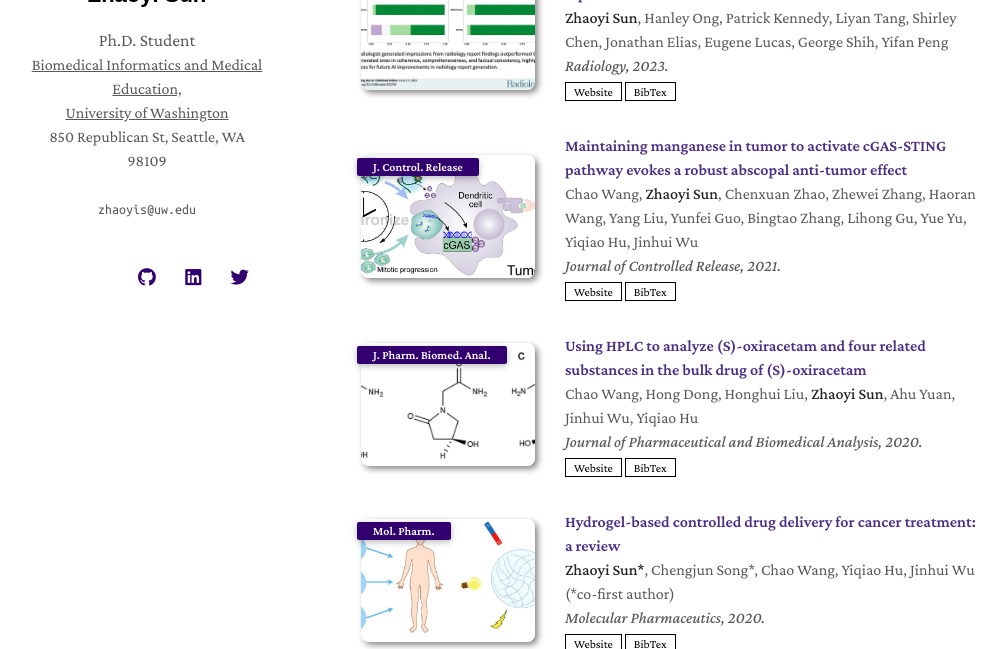
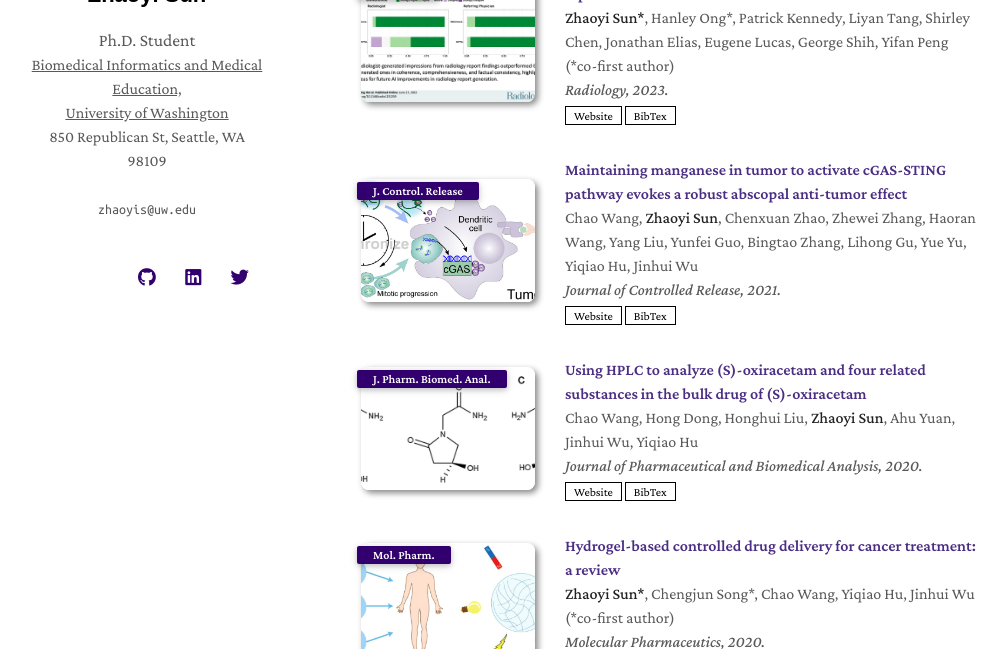
Before and after one commit to GeraldSun/GeraldSun.github.io, a Jekyll site: the page built from index.md, in a window 1280 px wide and 900 px high, scrolled down 1495 px, cut to the strip 251-900 px from the top of the window. Shown: the whole strip, without its empty margins (129-1136 px from the left). Built offline with Jekyll 4.4.1, drawn with Linux system fonts in a browser that asks for light colours; nearby versions of some CDN libraries; a style sheet for code colours, icons or effects is not loaded; our own code applies the rules of GitHub Pages for plain Markdown files.

Commit message:
Update publications.yml

```diff
--- a/_data/publications.yml
+++ b/_data/publications.yml
@@ -51,7 +51,7 @@ main:
     image: ./assets/img/202304.jpeg
 
   - title: "Evaluating GPT-4 on impressions generation in radiology reports"
-    authors: <strong>Zhaoyi Sun</strong>, Hanley Ong, Patrick Kennedy, Liyan Tang, Shirley Chen, Jonathan Elias, Eugene Lucas, George Shih, Yifan Peng
+    authors: <strong>Zhaoyi Sun*</strong>, Hanley Ong*, Patrick Kennedy, Liyan Tang, Shirley Chen, Jonathan Elias, Eugene Lucas, George Shih, Yifan Peng (*co-first author)
     conference_short: Radiology
     conference: Radiology, 2023.
     website: https://pubs.rsna.org/doi/full/10.1148/radiol.231259
```
